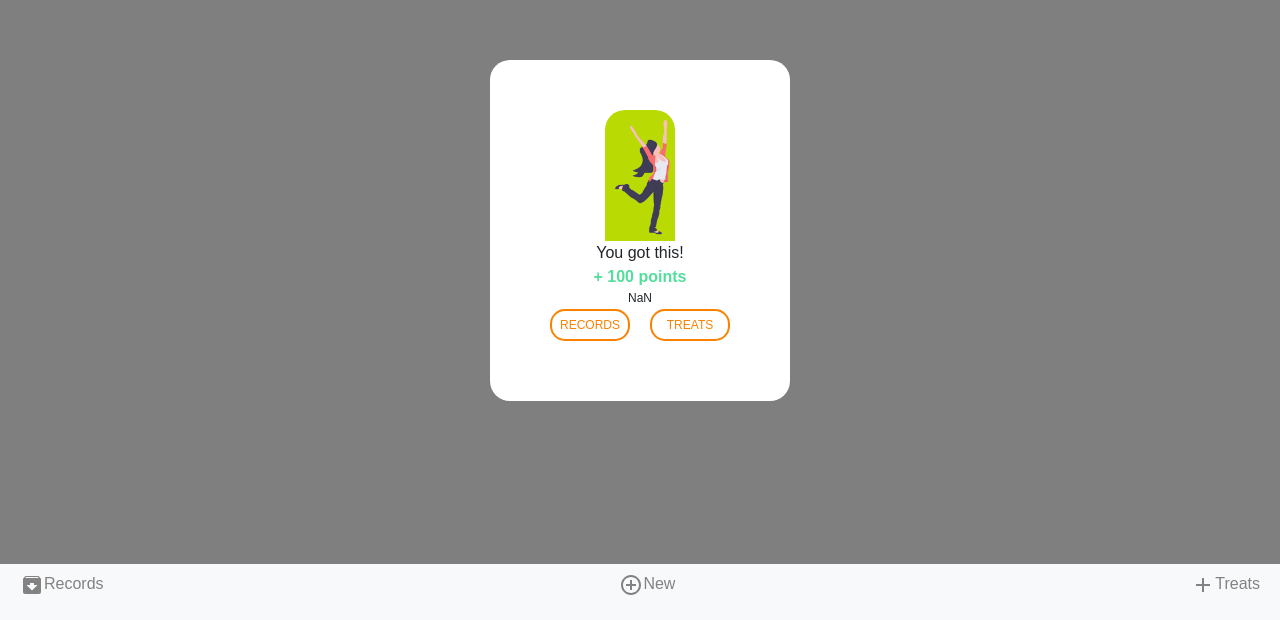
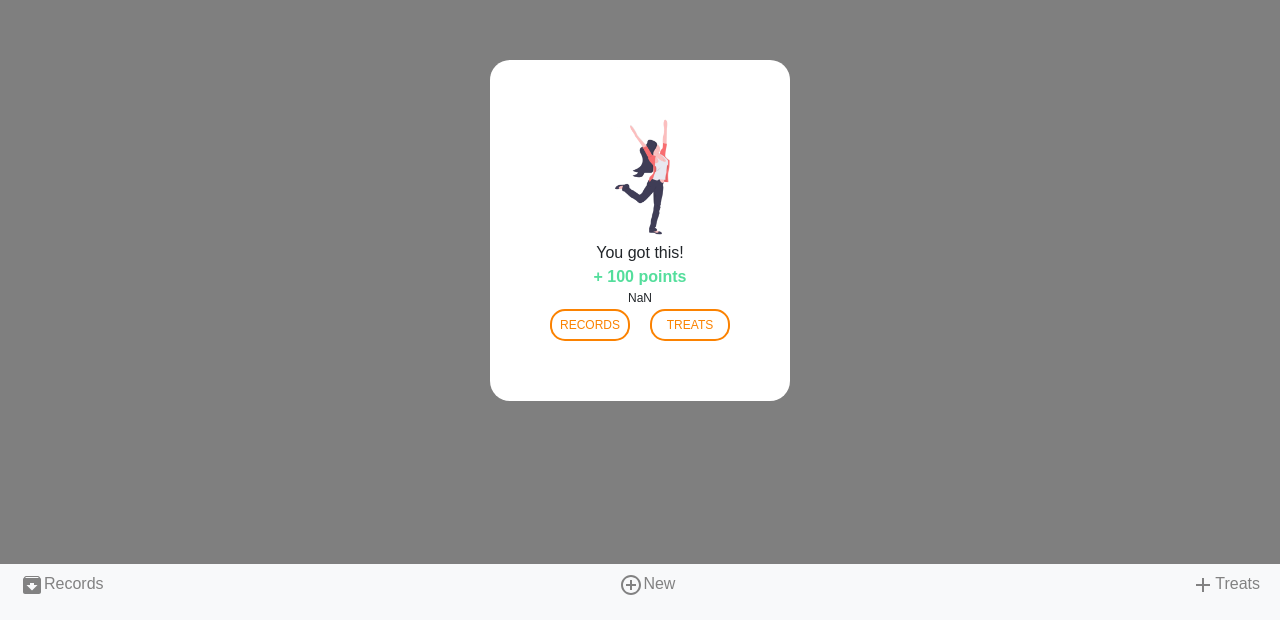
Before and after one commit to yumidev/Gratreat-App, a React (Create React App) app: page /submission-done in a window 1280 px wide. Shown: the part 180-800 px from the top of the page. Built offline with nearby package versions, Linux system fonts and the light colour scheme.

Commit message:
Removed style bugs that had green background

```diff
--- a/src/pages/Records.module.css
+++ b/src/pages/Records.module.css
@@ -10,6 +10,10 @@
 }
 
 @media (max-width: 820px) {
+}
+
+.person {
+  background: white;
 }
 
 .header {
--- a/src/pages/Submitted.jsx
+++ b/src/pages/Submitted.jsx
@@ -10,9 +10,7 @@ import styles from "./Records.module.css";
 import yay from "../images/yay.png";
 
 const Section = styled.section``;
-function Submitted({ logList}) {
-
-
+function Submitted({ logList }) {
   const history = useHistory();
 
   const handleRecords = (e) => {
@@ -25,13 +23,17 @@ function Submitted({ logList}) {
 
   const pointsEarned = parseInt(logList.length * 100);
 
-
   return (
     <Section>
       <section>
         <div className={styles.overLay}>
           <div className={styles.pointsContainer}>
-            <img src={yay} alt="You Got this!" width="70" />
+            <img
+              className={styles.person}
+              src={yay}
+              alt="You Got this!"
+              width="70"
+            />
 
             <div className="">
               <div>You got this!</div>
--- a/src/pages/TreatsBarCodePage.js
+++ b/src/pages/TreatsBarCodePage.js
@@ -71,7 +71,12 @@ function TreatsBarCodePage({ treatItem, pointsEarned }) {
             </div>
             <div class="row">
               <div class="col-12 mt-3">
-                <img src={barCode} alt="bar-code" width="300" />
+                <img
+                  src={barCode}
+                  alt="bar-code"
+                  width="300"
+                  className={styles.container}
+                />
                 <p class="text-bold mt-3" className={styles.textBold}>
                   Or Use the promo code
                 </p>
--- a/src/pages/treatsBarCodePage.module.css
+++ b/src/pages/treatsBarCodePage.module.css
@@ -57,8 +57,8 @@ a:hover {
 
 .container {
   justify-content: center;
-
   align-items: center;
+  background-color: white;
 }
 
 .treatsMenu {
@@ -96,6 +96,7 @@ a:hover {
 .treatImg {
   width: 50%;
   margin: 0 auto;
+  background-color: white;
 }
 
 .linkBtn {
```
